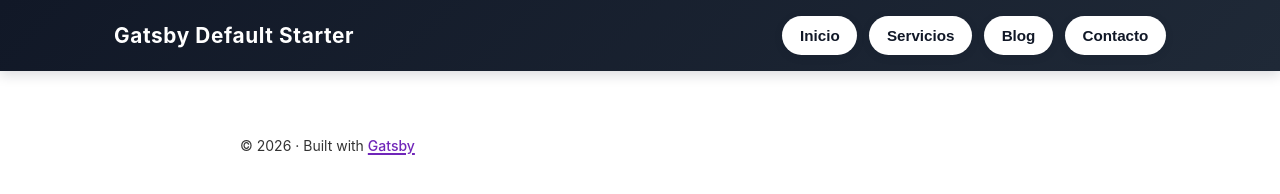
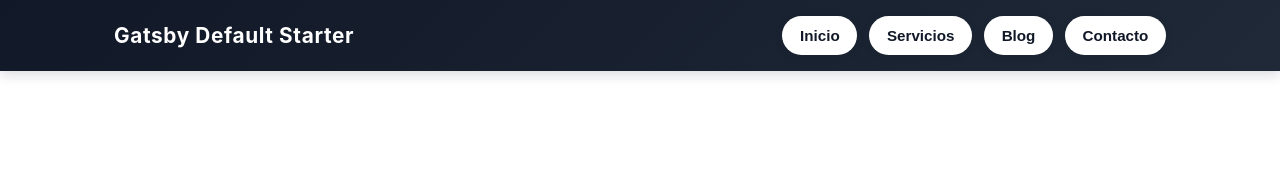
Before and after one commit to cocandoazuaje-archf/nextjs2, a Gatsby site in the folder mi-proyecto-gatsby/: page / in a window 1280 px wide. Built offline with nearby package versions, Linux system fonts and the light colour scheme; Gatsby itself is replaced by a stand-in of ours.

Commit message:
actualización

```diff
--- a/mi-proyecto-gatsby/src/components/layout.js
+++ b/mi-proyecto-gatsby/src/components/layout.js
@@ -33,16 +33,7 @@ const Layout = ({ children }) => {
         }}
       >
         <main>{children}</main>
-        <footer
-          style={{
-            marginTop: `var(--space-5)`,
-            fontSize: `var(--font-sm)`,
-          }}
-        >
-          © {new Date().getFullYear()} &middot; Built with
-          {` `}
-          <a href="https://www.gatsbyjs.com">Gatsby</a>
-        </footer>
+
       </div>
     </>
   )
```
